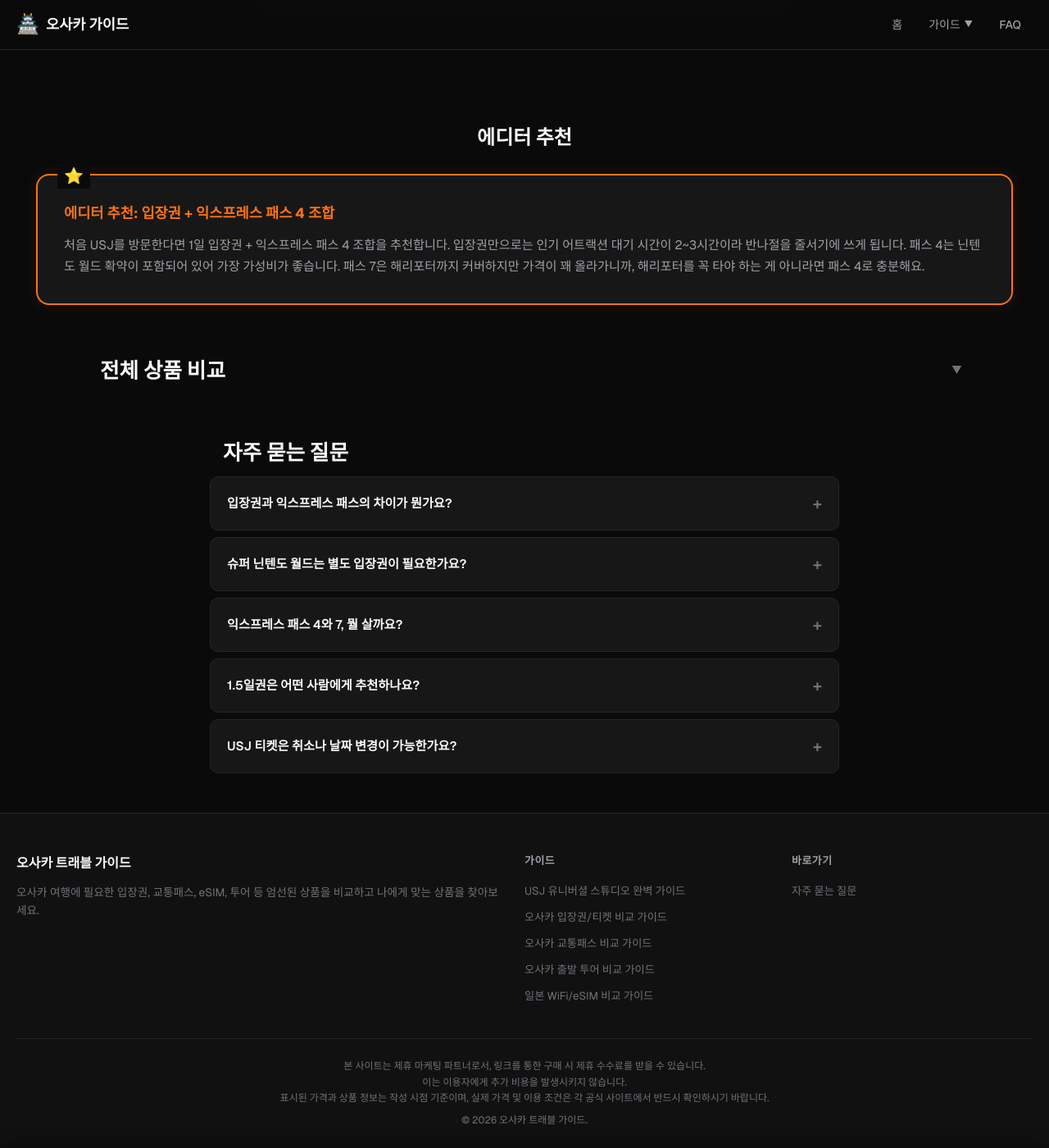
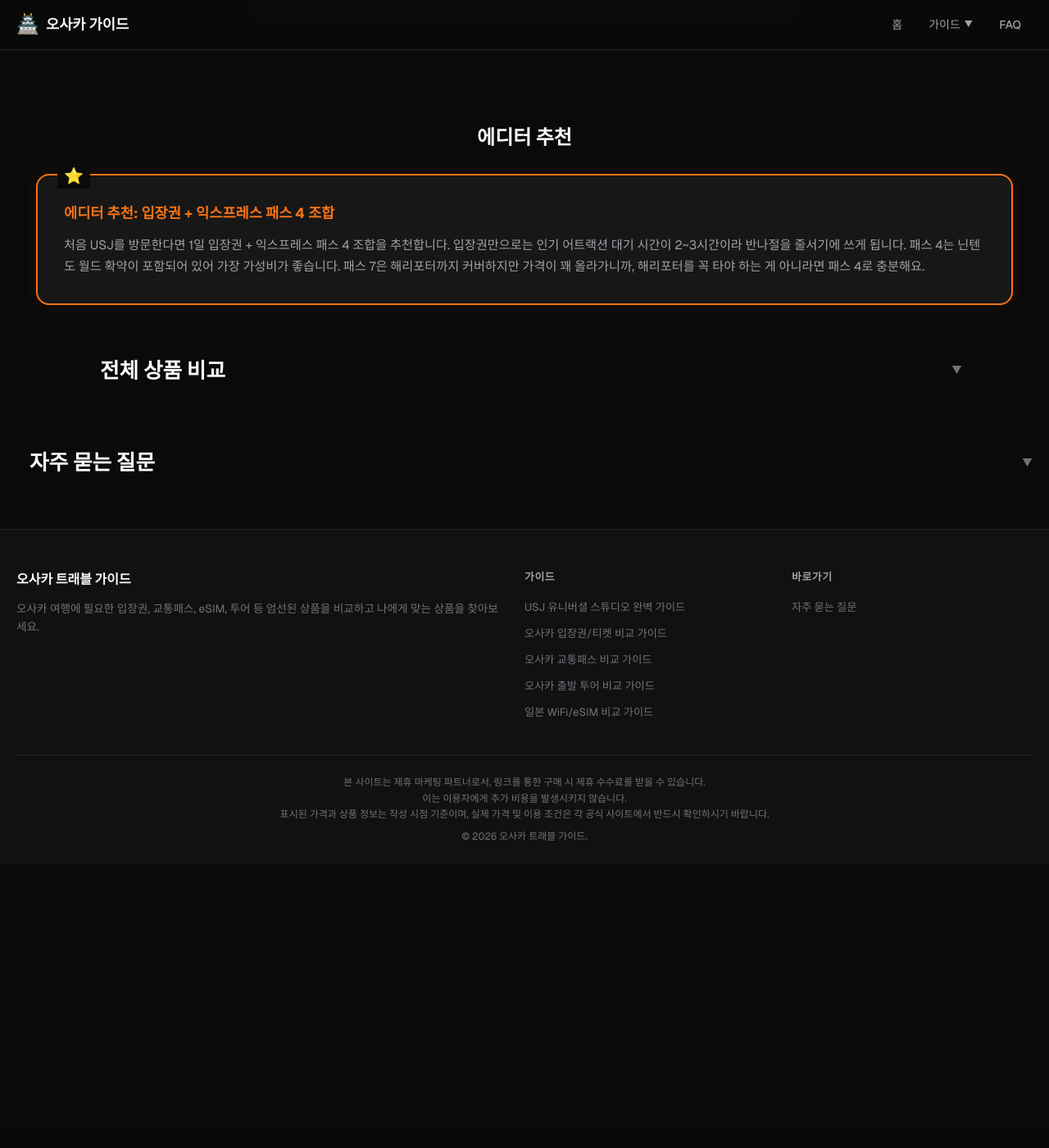
Before and after one commit to dukbong/osaka-travel-guide, a Jekyll site: the page built from pages/guides/usj.html, in a window 1280 px wide and 1400 px high, scrolled down 910 px. Shown: the whole window at 82% size. Built offline with Jekyll 4.4.1, drawn with Linux system fonts in a browser that asks for light colours; after the commit the page ends 1964 px from its top, so only the background shows below that.

Commit message:
FAQ: collapsible (closed by default) + left-align to match comparison section

```diff
--- a/_layouts/guide.html
+++ b/_layouts/guide.html
@@ -312,9 +312,14 @@ layout: default
 </div>
 
 
-<!-- FAQ Section -->
+<!-- FAQ Section (collapsible) -->
 <section class="faq-section" id="faq">
+  <details class="comparison-toggle">
+    <summary class="comparison-toggle-header">
       <h2 class="section-title">자주 묻는 질문</h2>
+      <span class="toggle-icon"></span>
+    </summary>
+    <div class="faq-items">
       {% for item in guide.faq %}
       <details class="faq-item">
         <summary class="faq-question">{{ item.q }}</summary>
@@ -323,6 +328,8 @@ layout: default
         </div>
       </details>
       {% endfor %}
+    </div>
+  </details>
 </section>
 
 <!-- FAQ JSON-LD Schema -->
--- a/assets/css/style.scss
+++ b/assets/css/style.scss
@@ -2516,9 +2516,7 @@ ul, ol {
 
 // FAQ Section
 .faq-section {
-  max-width: 800px;
-  margin: 0 auto 3rem;
-  padding: 0 1rem;
+  margin-bottom: 3rem;
 }
 
 .faq-item {
```
Lines whose indentation alone changed are shown as unchanged.
